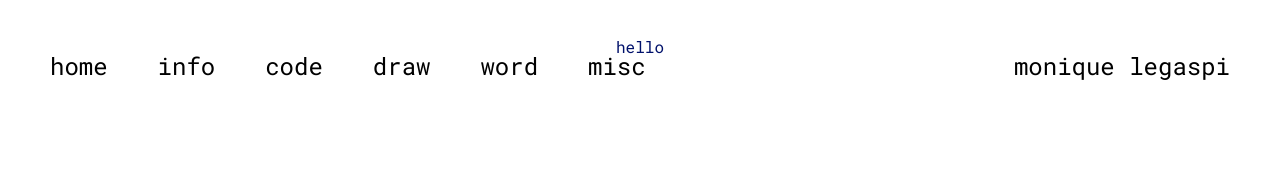
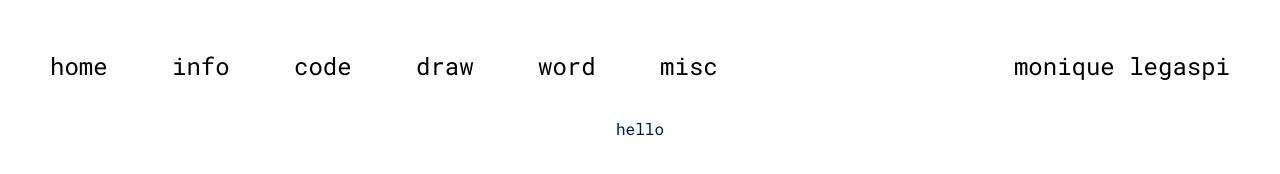
Before and after one commit to falseaxiom/falseaxiom.github.io, a plain HTML site: page index.html in a window 1280 px wide. Drawn offline with Linux system fonts and the light colour scheme.

Commit message:
navbar and favicon

```diff
--- a/index.html
+++ b/index.html
@@ -5,10 +5,11 @@
         <link rel="stylesheet" href="styles.css"/>
         <link rel="preconnect" href="https://fonts.gstatic.com">
         <link href="https://fonts.googleapis.com/css2?family=Roboto+Mono:wght@400;700&display=swap" rel="stylesheet">
-        <link rel="shortcut icon" type="image/x-icon" href="images/favicon.ico"/>
+        <link rel="shortcut icon" type="image/x-icon" href="favicon.ico?">
     </head>
     <body class="flexCol container">
-        <div class="flexRow menu">
+        <div class="flexRow navbar">
+            <div class="menu">
                 <span class="menuItem">home</span>
                 <span class="menuItem">info</span>
                 <span class="menuItem">code</span>
@@ -17,6 +18,7 @@
                 <span class="menuItem">misc</span>
             </div>
             <span class="title">monique legaspi</span>
+        </div>
         <div class="flexCol box" style="background: white; color: var(--dblue);">
             hello
         </div>
--- a/styles.css
+++ b/styles.css
@@ -70,24 +70,26 @@ a {
 
 .title {
     font-size: 1.5rem;
-    position: absolute;
-    top: 50px;
-    right: 50px;
+    margin-left: auto;
+    margin-right: 50px;
+}
+
+.navbar {
+    margin-top: 50px;
+    margin-left: 50px;
+    justify-content: space-between;
 }
 
 .menu {
     width: auto;
     height: auto;
     font-size: 1.5rem;
-    position: absolute;
-    top: 50px;
-    left: 50px;
 }
 
 .menuItem {
     margin-right: 50px;
 }
 
-@media (max-width: 849px) {
+@media (max-width: 949px) {
 
 }
```
Lines whose indentation alone changed are shown as unchanged.
